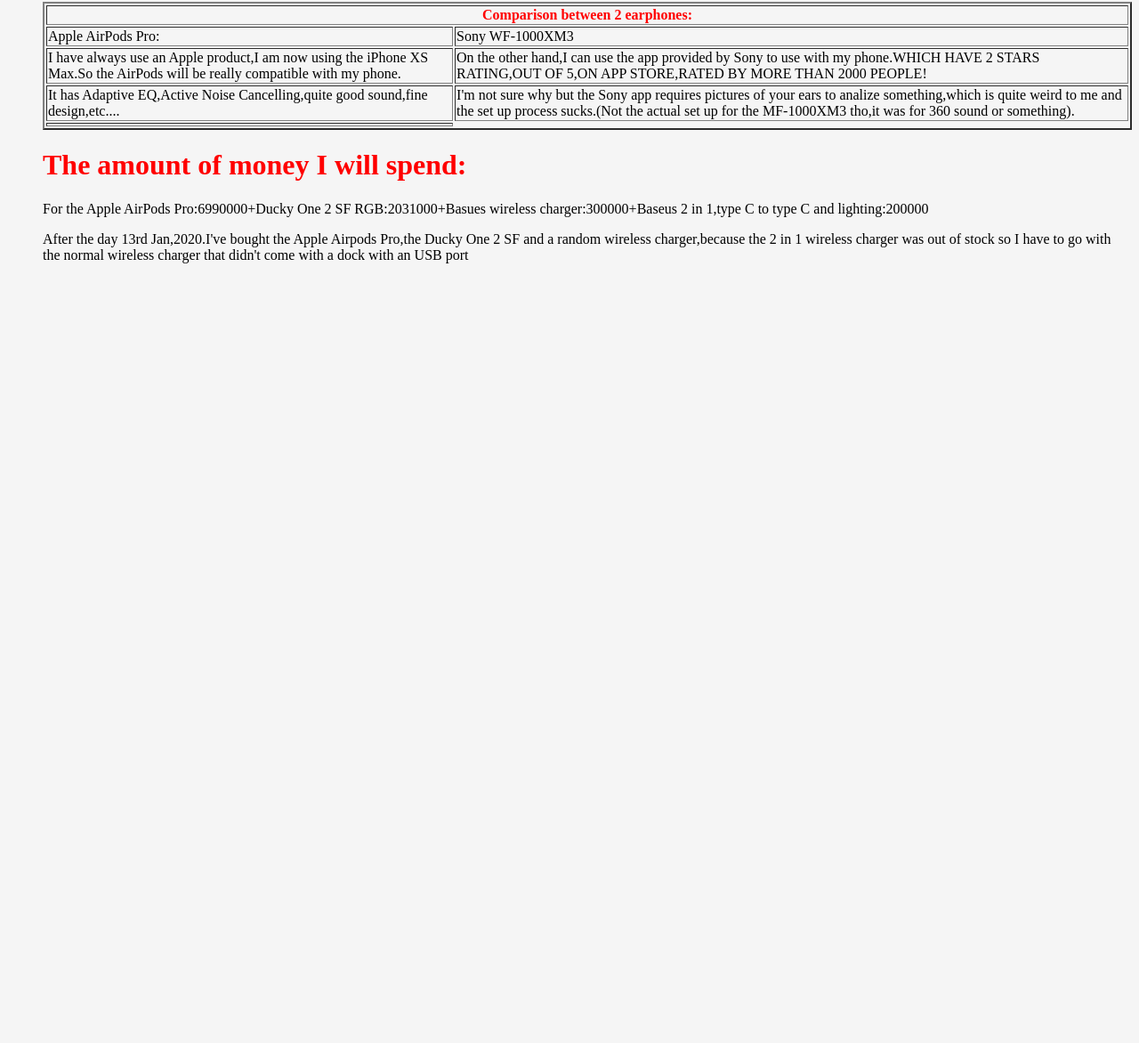
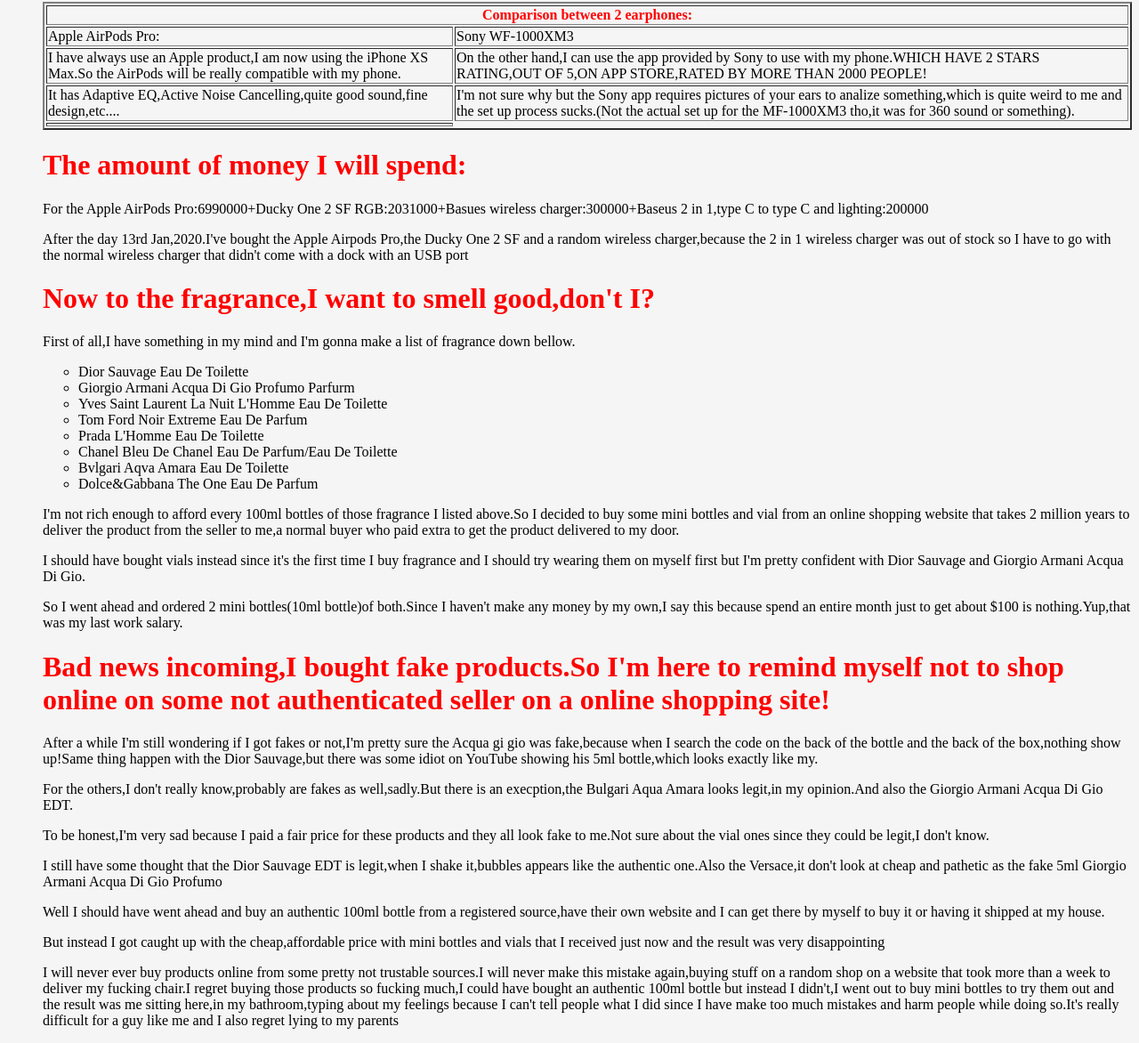
Before and after one commit to phuong1590/Study, a plain HTML site: page HTML projects/To-buy-lists.html in a window 1280 px wide. Shown: the part 6923-8095 px from the top of the page at 89% size. Before the commit the page ends 7235 px from the top, so only its background shows below. Drawn offline with Linux system fonts and the light colour scheme.

Commit message:
Mistakes were made

```diff
--- a/HTML projects/To-buy-lists.html
+++ b/HTML projects/To-buy-lists.html
@@ -186,6 +186,30 @@
         </table>
         <h1>The amount of money I will spend:</h1>
         <p>For the Apple AirPods Pro:6990000+Ducky One 2 SF RGB:2031000+Basues wireless charger:300000+Baseus 2 in 1,type C to type C and lighting:200000</p>
-        <p>After the day 13rd Jan,2020.I've bought the Apple Airpods Pro,the Ducky One 2 SF and a random wireless charger,because the 2 in 1 wireless charger was out of stock so I have to go with the normal wireless charger that didn't come with a dock with an USB port</p> </main>
+        <p>After the day 13rd Jan,2020.I've bought the Apple Airpods Pro,the Ducky One 2 SF and a random wireless charger,because the 2 in 1 wireless charger was out of stock so I have to go with the normal wireless charger that didn't come with a dock with an USB port</p>
+        <h1>Now to the fragrance,I want to smell good,don't I?</h1>
+        <p>First of all,I have something in my mind and I'm gonna make a list of fragrance down bellow.</p>
+        <ul>
+            <li>Dior Sauvage Eau De Toilette</li>
+            <li>Giorgio Armani Acqua Di Gio Profumo Parfurm</li>
+            <li>Yves Saint Laurent La Nuit L'Homme Eau De Toilette</li>
+            <li>Tom Ford Noir Extreme Eau De Parfum</li>
+            <li>Prada L'Homme Eau De Toilette</li>
+            <li>Chanel Bleu De Chanel Eau De Parfum/Eau De Toilette</li>
+            <li>Bvlgari Aqva Amara Eau De Toilette</li>
+            <li>Dolce&Gabbana The One Eau De Parfum</li>
+        </ul>
+        <p>I'm not rich enough to afford every 100ml bottles of those fragrance I listed above.So I decided to buy some mini bottles and vial from an online shopping website that takes 2 million years to deliver the product from the seller to me,a normal buyer who paid extra to get the product delivered to my door.</p>
+        <p>I should have bought vials instead since it's the first time I buy fragrance and I should try wearing them on myself first but I'm pretty confident with Dior Sauvage and Giorgio Armani Acqua Di Gio.</p>
+        <p>So I went ahead and ordered 2 mini bottles(10ml bottle)of both.Since I haven't make any money by my own,I say this because spend an entire month just to get about $100 is nothing.Yup,that was my last work salary.</p>
+        <h1>Bad news incoming,I bought fake products.So I'm here to remind myself not to shop online on some not authenticated seller on a online shopping site!</h1>
+        <p>After a while I'm still wondering if I got fakes or not,I'm pretty sure the Acqua gi gio was fake,because when I search the code on the back of the bottle and the back of the box,nothing show up!Same thing happen with the Dior Sauvage,but there was some idiot on YouTube showing his 5ml bottle,which looks exactly like my.</p>
+        <p>For the others,I don't really know,probably are fakes as well,sadly.But there is an execption,the Bulgari Aqua Amara looks legit,in my opinion.And also the Giorgio Armani Acqua Di Gio EDT.</p>
+        <p>To be honest,I'm very sad because I paid a fair price for these products and they all look fake to me.Not sure about the vial ones since they could be legit,I don't know.</p>
+        <p>I still have some thought that the Dior Sauvage EDT is legit,when I shake it,bubbles appears like the authentic one.Also the Versace,it don't look at cheap and pathetic as the fake 5ml Giorgio Armani Acqua Di Gio Profumo</p>
+        <p>Well I should have went ahead and buy an authentic 100ml bottle from a registered source,have their own website and I can get there by myself to buy it or having it shipped at my house.</p>
+        <p>But instead I got caught up with the cheap,affordable price with mini bottles and vials that I received just now and the result was very disappointing</p>
+        <p>I will never ever buy products online from some pretty not trustable sources.I will never make this mistake again,buying stuff on a random shop on a website that took more than a week to deliver my fucking chair.I regret buying those products so fucking much,I could have bought an authentic 100ml bottle but instead I didn't,I went out to buy mini bottles to try them out and the result was me sitting here,in my bathroom,typing about my feelings because I can't tell people what I did since I have make too much mistakes and harm people while doing so.It's really difficult for a guy like me and I also regret lying to my parents</p>
+    </main>
 </body>
 </html>
--- a/HTML projects/style1.css
+++ b/HTML projects/style1.css
@@ -8,5 +8,5 @@
     color:red;
 }
 td {
-    color:;
+    color:black;
 }
```
Also changed, not shown: HTML projects/Hello.html (+2 -0 lines), HTML projects/index.html (+2 -1 lines).
